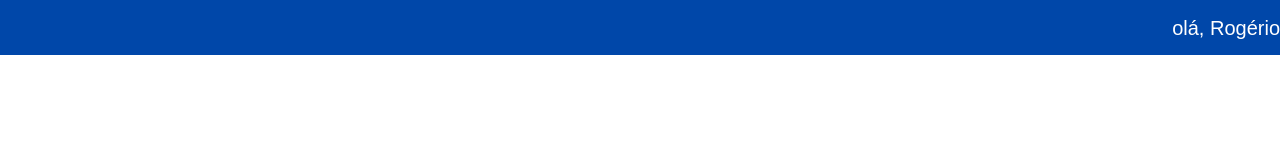
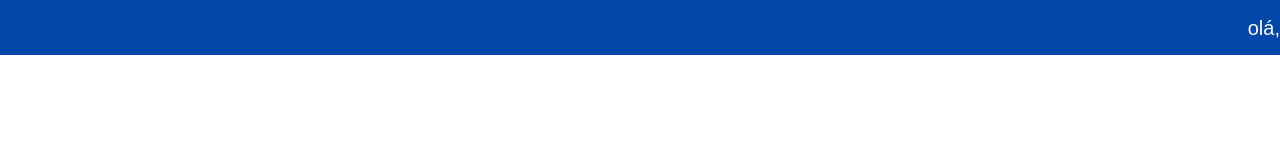
Before and after one commit to senhordev01/ProjetoGoEvents1, an Angular app: page /inicio in a window 1280 px wide. Shown: the top 160 px of the page. Built offline with nearby package versions, Linux system fonts and the light colour scheme.

Commit message:
Decimo Quarto Commit

```diff
--- a/src/app/events/events.html
+++ b/src/app/events/events.html
@@ -1,6 +1,6 @@
 <button class="Adicionar-Botoes" (click)="PaginaProjetos()">+</button>
 <div class="pessoa-cadastrada">
-   <p id="#nome">olá, Rogério {{nomeUsuario}}</p>
+   <p id="#nome">olá,{{nomeUsuario}}</p>
 </div>
 
 
```
